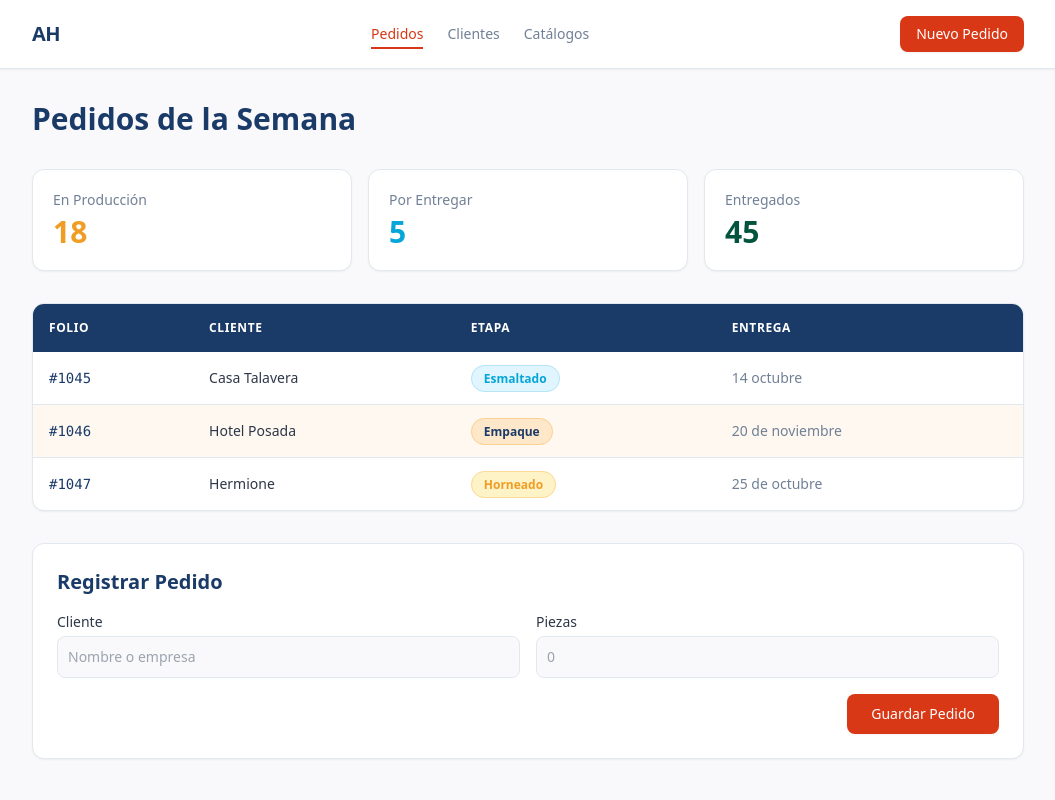
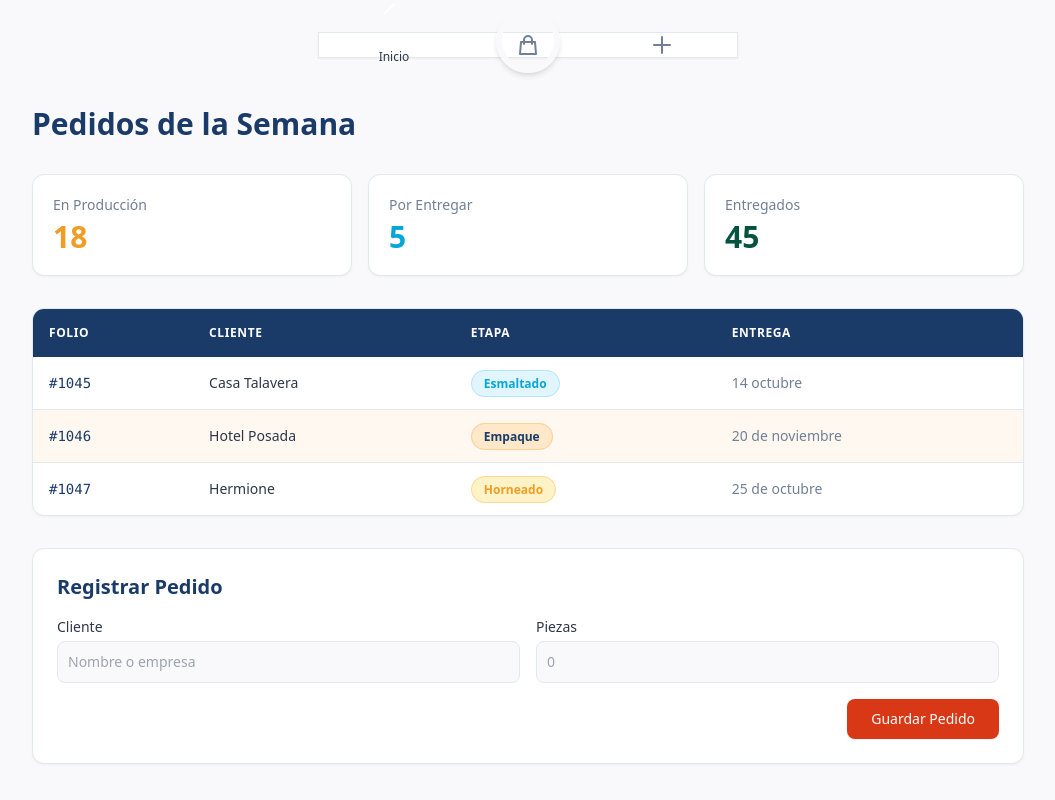
Before and after one commit to rangelashley503-debug/panel-comercial-ah, a plain HTML site: page Catalogo de productos- H/catalogo.html in a window 1280 px wide. Shown: the whole page, without its empty margins (112-1167 px from the left). Drawn offline with nearby package versions, Linux system fonts and the light colour scheme.

Commit message:
botones interactivos

```diff
--- a/Catalogo de productos- H/catalogo.html
+++ b/Catalogo de productos- H/catalogo.html
@@ -10,18 +10,54 @@
     <script src="../Paletadecolores.js"></script>
 </head>
 <body class="bg-surface-app text-content-body antialiased">
-    <!-- Barra de navegación -->
-    <header class="bg-surface-card border-b border-border-subtle shadow-sm">
-        <nav class="mx-auto flex max-w-5xl items-center justify-between p-4">
-            <span class="text-xl font-bold tracking-tight text-brand-navy">AH</span>
-            <ul class="hidden gap-6 text-sm font-medium sm:flex">
-                <li><a href="#" class="text-brand-terracotta border-b-2 border-brand-terracotta pb-1">Pedidos</a></li>
-                <li><a href="#" class="text-content-muted hover:text-brand-cyan transition-colors">Clientes</a></li>
-                <li><a href="#" class="text-content-muted hover:text-brand-cyan transition-colors">Catálogos</a></li>
+    <!-- Barra de navegación fluida -->
+    <header class="pt-8 pb-4 flex justify-center">
+        <nav class="relative bg-surface-card w-[420px] h-[70px rounded-2xl] flex justify-center items-center shadow-sm border border-border-subtle px-2">
+            <!-- indicador flotate , borde con color de fondo principal -->
+            <div id=""indicador" class="absolute -top-6 w-16 h-16 bg-brand-terracota rounded-full border-[6px] border-surface-app transition-all duration-500 flex items-center shadow-md">
+            </div>
+            <!-- lista de botones -->
+            <ul class="flex w-full justify-around z-10">
+                <!-- boton 1 -->
+                <li class="nav-item active flex-1 text-center group cursor-pointer" onclick="moveIndicator(this, 0)">
+                    <a class="flex flex-col items-center justify-center relative">
+                        <span class="icon text-white group-[.active]:-translate-y-8 transition-transform duration-500">
+                            <svg class="w-6 h-6" fill="none" stroke="currentColor" viewBox="0 0 24 24 xmlns" xmlns="http://www.org/2000/svg">
+                                <path stroke-linecap="round" stroke-linejoin="round" stroke-width="2" d="M3 12l2-2m0 0l7-7 7M5 10v10a1 1 0 001 1h3m10-11l2 2m-2-2v10a1 1 0 01-1 1h-3m-6 0a1 1 0 001-1v-4a1 1 0 011-1h2a1 1 0 011 1v4a1 1 0 001 1m-6 0h6"></path>
+                            </svg>
+                        </span>
+                        <span class="text text-xs text-content-body absolute bottom-[-18px] opacity-0 group-[.active]:opacity-100 group-[.active]:translate-y-[-10px] transition-all font-medium">
+                            Inicio
+                        </span>
+                    </a>
+                </li>
+                <!-- boton 2 -->
+                <li class="nav-item flex-1 text-center group cursor-pointer" onclick="moveIndicator(this, 1)">
+                    <a class="flex flex-col items-center justify-center relative">
+                        <span class="icon text-content-muted group-[.active]:-translate-y-8 group-[.active]:text-white transition-transform duration-500">
+                            <svg class="w-6 h-6" fill="none" stroke="currentColor" viewBox="0 0 24 24" xmlns="http://www.w3.org/2000/svg">
+                                <path stroke-linecap="round" stroke-linejoin="round" stroke-width="2" d="M16 11V7a4 4 0 00-8 0v4M5 9h14l1 12H4L5 9z"></path>
+                            </svg>
+                        </span>
+                        <span class="text text-xs text-content-body absolute bottom-[-18px] opacity-0 group-[.active]:opacity-100 group-[.active]:translate-y-[-10px] transition-all duration-500 font-medium">
+                            Pedidos
+                        </span>
+                    </a>
+                </li>
+                <!-- boton 3 -->
+                <li class="nav-item flex-1 text-center group cursor-pointer" onclick="moveIndicator(this, 2)">
+                    <a class="flex flex-col items-center justify-center relative">
+                        <span class="icon text-content-muted group-[.active]:-translate-y-8 group-[.active]:text-white transition-transform duration-500">
+                            <svg class="w-6 h-6" fill="none" stroke="currentColor" viewBox="0 0 24 24" xmlns="http://www.w3.org/2000/svg">
+                                <path stroke-linecap="round" stroke-linejoin="round" stroke-width="2" d="M12 4v16m8-8H4"></path>
+                            </svg>
+                        </span>
+                        <span class="text text-xs text-content-body absolute bottom-[-18px] opacity-0 group-[.active]:opacity-100 group-[.active]:translate-y-[-10px] transition-all duration-500 font-medium">
+                            Nuevo
+                        </span>
+                    </a>
+                </li>
             </ul>
-            <button class="rounded-lg bg-brand-terracotta hover:bg-brand-hover-terracotta px-4 py-2 text-sm font-medium text-white transition-all shadow-sm active:scale-95">
-                Nuevo Pedido
-            </button>
         </nav>
     </header>
 
@@ -112,5 +148,39 @@
             </form>
         </section>
     </main>
+    <script>
+    const items = document.querySelectorAll('.nav-item');
+    const indicator = document.getElementById('indicator');
+
+    function moveIndicator(element, index) {
+        items.forEach((item) => {
+        item.classList.remove('active');
+        const icon = item.querySelector('.icon');
+        icon.classList.remove('text-white');
+        icon.classList.add('text-content-muted');
+        });
+
+        element.classList.add('active');
+        const activeIcon = element.querySelector('.icon');
+        activeIcon.classList.remove('text-content-muted');
+        activeIcon.classList.add('text-white');
+
+      // Cálculo del desplazamiento horizontal según el ancho (420px - padding)
+        const totalWidth = 420 - 16;
+        const step = totalWidth / items.length;
+      const offset = (step * index) + (step / 2) - (totalWidth / 2);
+
+        indicator.style.transform = `translateX(${offset}px)`;
+    }
+
+    // Inicializar posición en el primer botón al cargar la página
+    document.addEventListener('DOMContentLoaded', () => {
+        const activeItem = document.querySelector('.nav-item.active');
+        if (activeItem) {
+        moveIndicator(activeItem, 0);
+        }
+    });
+</script>
+</body>
 </body>
 </html>
```
